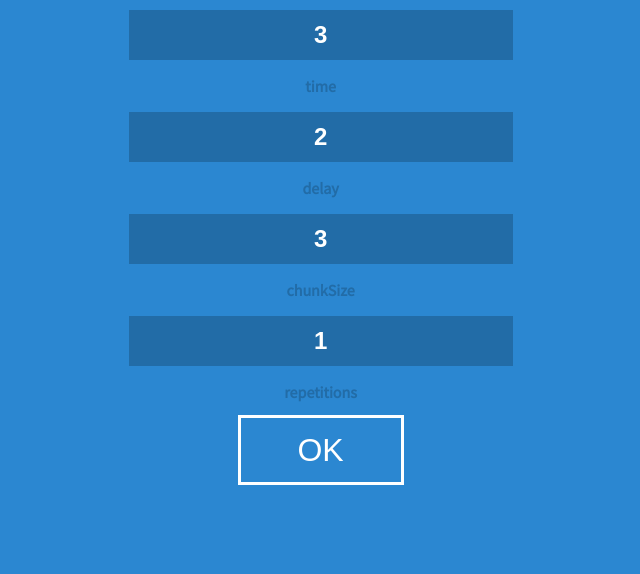
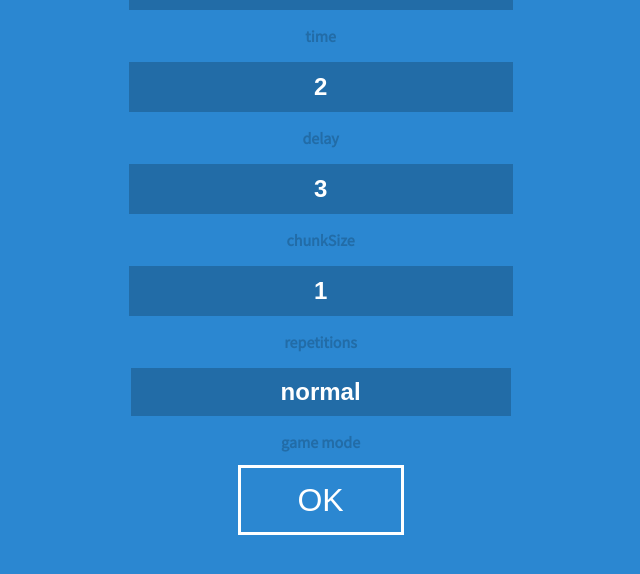
Before and after one commit to Laate/password-memorization, a React app: page / in a window 1280 px wide. Both pictures are taken after a click on the button "Settings". Shown: the part 210-784 px from the top of the page, without its empty margins (321-961 px from the left). Built offline with nearby package versions, Linux system fonts and the light colour scheme.

Commit message:
Add sequential game mode
In sequential mode chunks are simply added one by one.

```diff
--- a/src/components/App.js
+++ b/src/components/App.js
@@ -4,7 +4,7 @@ import InputView from './InputView'
 import StartView from './StartView'
 import ChunkView from "./ChunkView";
 import FinishView from "./FinishView";
-import { getChunks } from '../modules/ChunkModule'
+import { getChunks, getChunksSequential } from '../modules/ChunkModule'
 
 
 export default class ChunkApp extends React.Component {
@@ -15,7 +15,9 @@ export default class ChunkApp extends React.Component {
 
     initViewQueue = (word, settings) => {
         const viewQueue = [];
-        const chunks = getChunks(word, settings.chunkSize);
+        const chunks = settings.mode === "normal" ?
+                getChunks(word, settings.chunkSize) :
+                getChunksSequential(word, settings.chunkSize);
 
         for (let i = 0; i < chunks.length; i++) {
             console.log("Chunk " + i + " = " + JSON.stringify(chunks[i]));
--- a/src/components/SettingsView.css
+++ b/src/components/SettingsView.css
@@ -2,3 +2,27 @@
     font-size: medium;
     color: #226CA7;
 }
+
+.modeButton {
+    text-align: center;
+    width: 30%;
+    height: 2em;
+    border: none;
+    outline: none;
+    font-size: x-large;
+    font-weight: bold;
+    background-color: #226CA7;
+    color: white;
+}
+
+.modeButton:hover {
+    text-align: center;
+    width: 30%;
+    height: 2em;
+    border: none;
+    outline: none;
+    font-size: x-large;
+    font-weight: bold;
+    background-color: white;
+    color: #226CA7;
+}
--- a/src/components/SettingsView.js
+++ b/src/components/SettingsView.js
@@ -16,6 +16,16 @@ export default class SettingsView extends React.Component {
         }
     };
 
+    switchMode = () => {
+        if (this.state.mode === "normal") {
+            this.setState({mode: "sequential" })
+        } else if (this.state.mode === "sequential") {
+            this.setState({mode: "normal"})
+        } else {
+            console.error("unknown game mode " + this.state.mode)
+        }
+    };
+
     validate = (setting, value) => {
         switch (setting) {
             case "time":
@@ -26,8 +36,10 @@ export default class SettingsView extends React.Component {
                 return typeof(value) === 'number' && value > 0 && parseInt(value, 10) === value;
             case "repetitions":
                 return typeof(value) === 'number' && value > 0 && parseInt(value, 10) === value;
+            case "mode":
+                return value === "normal" || value === "sequential";
             default:
-                console.warn("Couldn't validate unknown setting type " + setting);
+                console.error("Couldn't validate unknown setting: " + setting);
                 return false
         }
     };
@@ -69,6 +81,10 @@ export default class SettingsView extends React.Component {
                 {this.settingsField("chunkSize")}
                 {this.settingsField("repetitions")}
                 <div>
+                    <button className="modeButton" onClick={() => this.switchMode()}>{this.state.mode}</button>
+                </div>
+                <p className="settingsText">game mode</p>
+                <div>
                     <button className="btn" onClick={() => this.done()}>OK</button>
                 </div>
             </div>
--- a/src/components/StartView.js
+++ b/src/components/StartView.js
@@ -26,12 +26,14 @@ export default class StartView extends React.Component {
             console.log("Loaded settings from localStorage");
             return savedSettings
         } else {
-            return {
+            // Default settings
+            return Object.freeze({
                 time: 3,
                 delay: 2,
                 chunkSize: 3,
-                repetitions: 1
-            }
+                repetitions: 1,
+                mode: "normal"
+            })
         }
     };
 
--- a/src/modules/ChunkModule.js
+++ b/src/modules/ChunkModule.js
@@ -33,3 +33,17 @@ export function getChunks(word, chunkSize=3) {
     // The result is built from top down so we reverse to get the correct order
     return res.reverse()
 }
+
+export function getChunksSequential(word, chunkSize=3) {
+    const regex = new RegExp(`.{1,${chunkSize}}`, "g");
+    const chunks = word.match(regex);
+
+    const res = [];
+    for (let i = 1; i <= chunks.length; i++) {
+        const left = chunks.slice(0, i-1).join("");
+        const right = chunks.slice(i-1, i).join("");
+        res.push({left: left, right: right})
+    }
+
+    return res
+}
```
